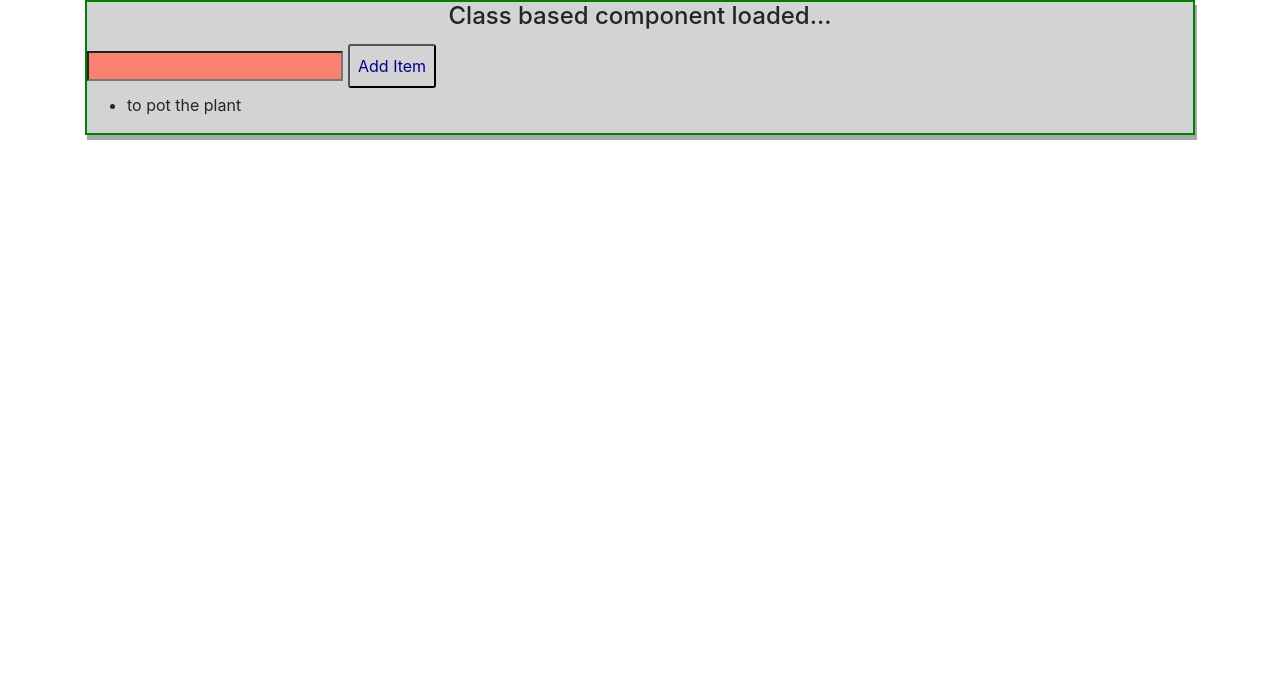
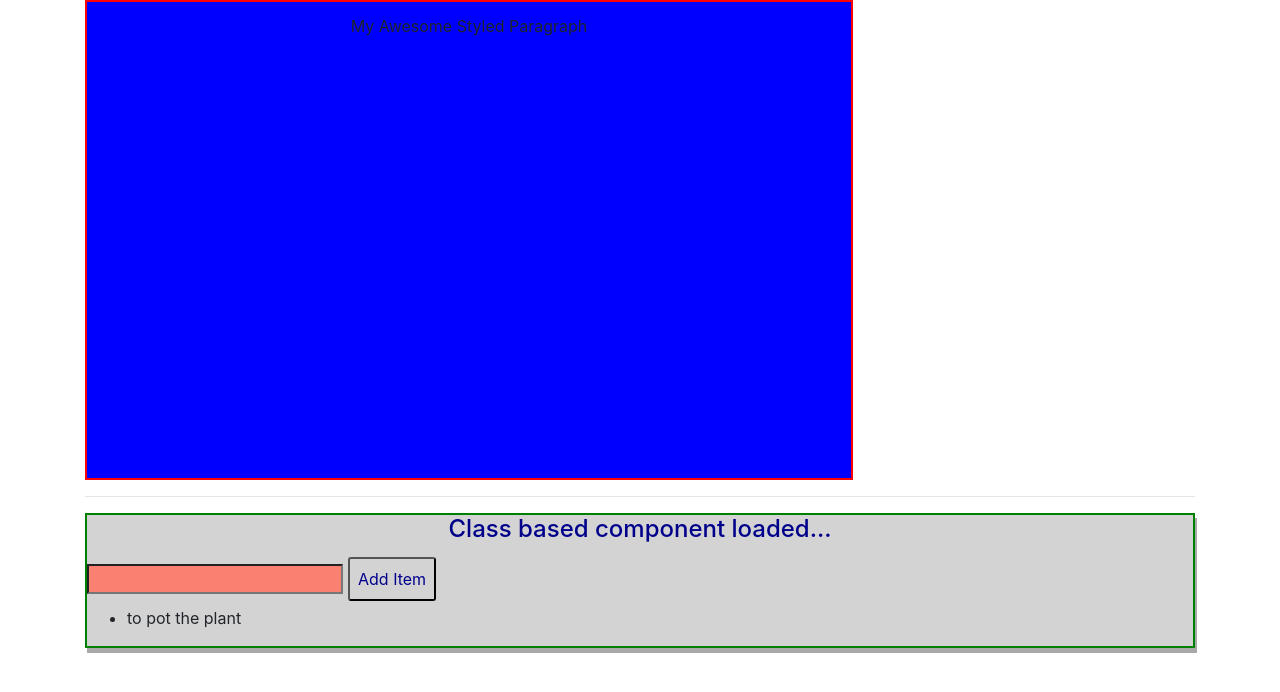
Before and after one commit to synergy2411/brillio-react-apr22, a React (Create React App) app in the folder first-app/: page / in a window 1280 px wide. Shown: the top 692 px of the page. Built offline with nearby package versions, Linux system fonts and the light colour scheme; no server answers.

Commit message:
styled component added

```diff
--- a/first-app/package.json
+++ b/first-app/package.json
@@ -10,12 +10,14 @@
     "@types/node": "^16.11.27",
     "@types/react": "^18.0.5",
     "@types/react-dom": "^18.0.1",
+    "@types/styled-components": "^5.1.25",
     "@types/uuid": "^8.3.4",
     "axios": "^0.26.1",
     "bootstrap": "^4.6.1",
     "react": "^18.0.0",
     "react-dom": "^18.0.0",
     "react-scripts": "5.0.1",
+    "styled-components": "^5.3.5",
     "typescript": "^4.6.3",
     "uuid": "^8.3.2",
     "web-vitals": "^2.1.4"
--- a/first-app/src/App.tsx
+++ b/first-app/src/App.tsx
@@ -1,11 +1,15 @@
 import React from 'react';
 import Expenses from './Components/Expenses/Expenses';
 import ClassBasedComp from './Components/Playground/ClassBasedComp/ClassBasedComp';
+import MyStyledComponent from './Components/Playground/MyStyledComp/MyStyledComp';
 
 function App() {
 
   return (
     <div className="container">
+
+    <MyStyledComponent/>
+    <hr />
 
     <ClassBasedComp> </ClassBasedComp>
 
--- a/first-app/src/Components/Playground/ClassBasedComp/ClassBasedComp.module.css
+++ b/first-app/src/Components/Playground/ClassBasedComp/ClassBasedComp.module.css
@@ -1,6 +1,3 @@
-.heading {
-    text-align: center;
-}
 
 .my-button{
     background-color: lightgrey;
--- a/first-app/src/Components/Playground/ClassBasedComp/ClassBasedComp.tsx
+++ b/first-app/src/Components/Playground/ClassBasedComp/ClassBasedComp.tsx
@@ -1,5 +1,6 @@
 import React from 'react';
 import axios from 'axios';
+import styled from 'styled-components';
 import classes from "./ClassBasedComp.module.css";
 
 interface Todo {
@@ -89,6 +90,11 @@ class ClassBasedComp extends React.Component {
 
     render(): React.ReactNode {
         console.log("[RENDER]");
+        const Title = styled.h4`
+            text-align: center;
+            color : darkblue;
+        `
+
         const styles = {
             border : '2px green solid',
             backgroundColor : "lightgrey",
@@ -96,7 +102,7 @@ class ClassBasedComp extends React.Component {
         }
         return (
             <div style={styles}>
-                <h4 className={classes['heading']}>Class based component loaded...</h4>
+                <Title>Class based component loaded...</Title>
                 <form>
                     <input value={this.state.item} type="text"
                         name='todo-item'
--- /dev/null
+++ b/first-app/src/Components/Playground/MyStyledComp/MyStyledComp.tsx
@@ -0,0 +1,31 @@
+import styled from 'styled-components';
+
+const MyStyledComponent: React.FC<{}> = (props) => {
+    let Wrapper = styled.div`
+        border: 2px red solid;
+        width: 60vw;
+        height: 60vh;
+        padding: 12px;
+        left : 20px;
+        &:hover{
+            background-color : lightgrey;
+        }
+        @media screen and (min-width: 768px) {
+            &{
+              background-color: blue;
+            }
+          }
+    `;
+
+    let MyParagraph = styled.p`
+          text-align : center;
+    `
+
+    return (
+        <Wrapper>
+            <MyParagraph>My Awesome Styled Paragraph</MyParagraph>
+        </Wrapper>
+    )
+}
+
+export default MyStyledComponent;
```
Also changed, not shown: 1 other file (tests, documents, lock files or other folders).
